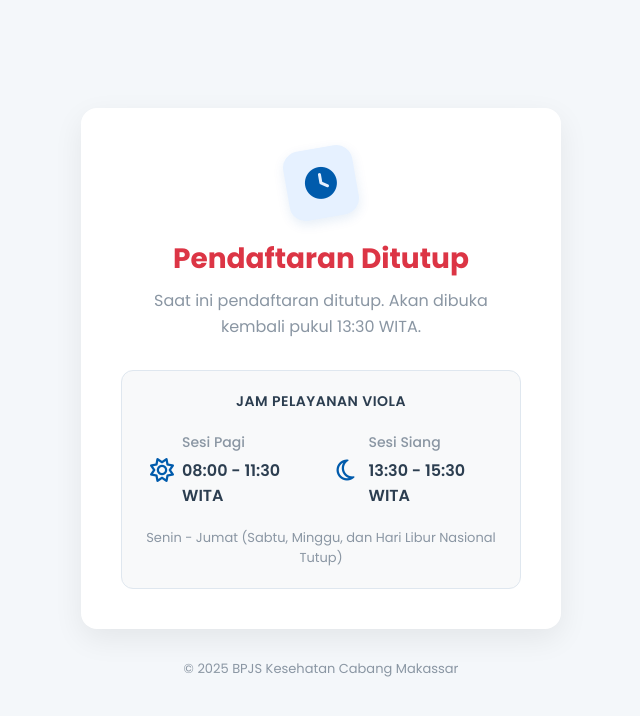
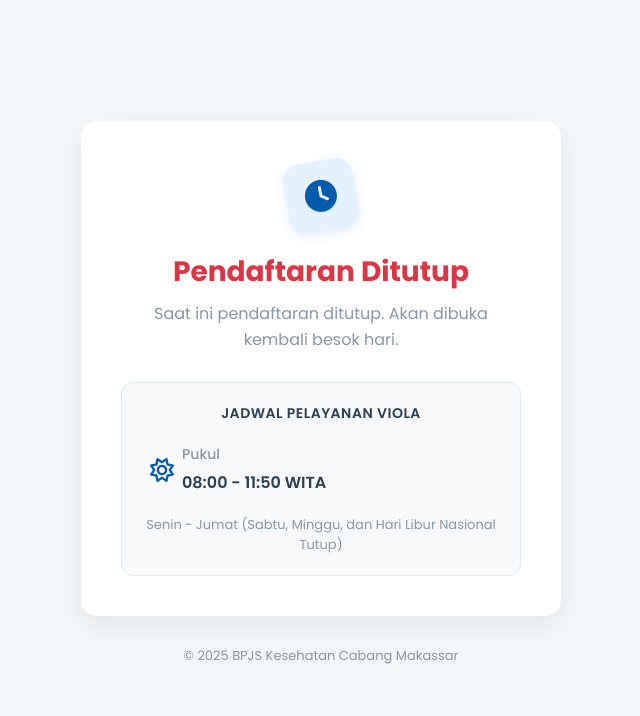
Before and after one commit to clientidprojectj-cloud/antrian-viola-bpjskesehatan-makassar, a Vue app: page / in a window 1280 px wide. Shown: the top 716 px of the page, without its empty margins (319-959 px from the left). Built offline with nearby package versions, Linux system fonts and the light colour scheme; no server answers.

Commit message:
deactive sesi 2

```diff
--- a/src/components/FormClosedMessage.vue
+++ b/src/components/FormClosedMessage.vue
@@ -8,22 +8,22 @@
     <p class="status-message">{{ message }}</p>
 
     <div class="schedule">
-      <div class="schedule-title">Jam Pelayanan VIOLA</div>
+      <div class="schedule-title">Jadwal Pelayanan VIOLA</div>
       <div class="schedule-grid">
         <div class="schedule-item">
           <i class="fa-regular fa-sun"></i>
           <div>
-            <div class="session-title">Sesi Pagi</div>
-            <div class="session-time">08:00 - 11:30 WITA</div>
+            <div class="session-title">Pukul</div>
+            <div class="session-time">08:00 - 11:50 WITA</div>
           </div>
         </div>
-        <div class="schedule-item">
+        <!-- <div class="schedule-item">
           <i class="fa-regular fa-moon"></i>
           <div>
             <div class="session-title">Sesi Siang</div>
             <div class="session-time">13:30 - 15:30 WITA</div>
           </div>
-        </div>
+        </div> -->
       </div>
       <div class="schedule-days">
         Senin - Jumat (Sabtu, Minggu, dan Hari Libur Nasional Tutup)
@@ -157,4 +157,9 @@
 .fade-in-up {
     animation: fadeInUp 0.7s ease-out forwards;
 }
+
+/* komentar ini kalo sudah pakai sesi 2 */
+.schedule-grid {
+  grid-template-columns: 1fr;
+}
 </style>
--- a/src/stores/queueStore.js
+++ b/src/stores/queueStore.js
@@ -28,9 +28,29 @@
     }
 
     const isSesi1 = (hour >= 8 && hour < 11) || (hour === 11 && minute <= 50);
-    const isSesi2 = (hour === 13 && minute >= 30) || (hour === 14) || (hour === 15 && minute <= 30);
+    // const isSesi2 = (hour === 13 && minute >= 30) || (hour === 14) || (hour === 15 && minute <= 30);
 
-    if (isSesi1 || isSesi2) {
+    //aktifkan jika sesi dua sudah berlaku
+    // if (isSesi1 || isSesi2) {
+    //   return {
+    //     isOpen: true,
+    //     message: 'Formulir sedang dibuka.'
+    //   };
+    // }
+
+    // let nextOpen = '';
+    // if (hour < 8) {
+    //   nextOpen = 'pukul 08:00 WITA hari ini.';
+
+    // } else if ((hour === 11 && minute > 30) || hour === 12 || (hour === 13 && minute < 30)) {
+    //   nextOpen = 'pukul 13:30 WITA.';
+
+    // } else {
+    //   nextOpen = 'besok hari.';
+    // }
+
+    //hanya sesi 1
+    if (isSesi1 ) {
       return {
         isOpen: true,
         message: 'Formulir sedang dibuka.'
@@ -40,9 +60,6 @@
     let nextOpen = '';
     if (hour < 8) {
       nextOpen = 'pukul 08:00 WITA hari ini.';
-
-    } else if ((hour === 11 && minute > 30) || hour === 12 || (hour === 13 && minute < 30)) {
-      nextOpen = 'pukul 13:30 WITA.';
 
     } else {
       nextOpen = 'besok hari.';
```
